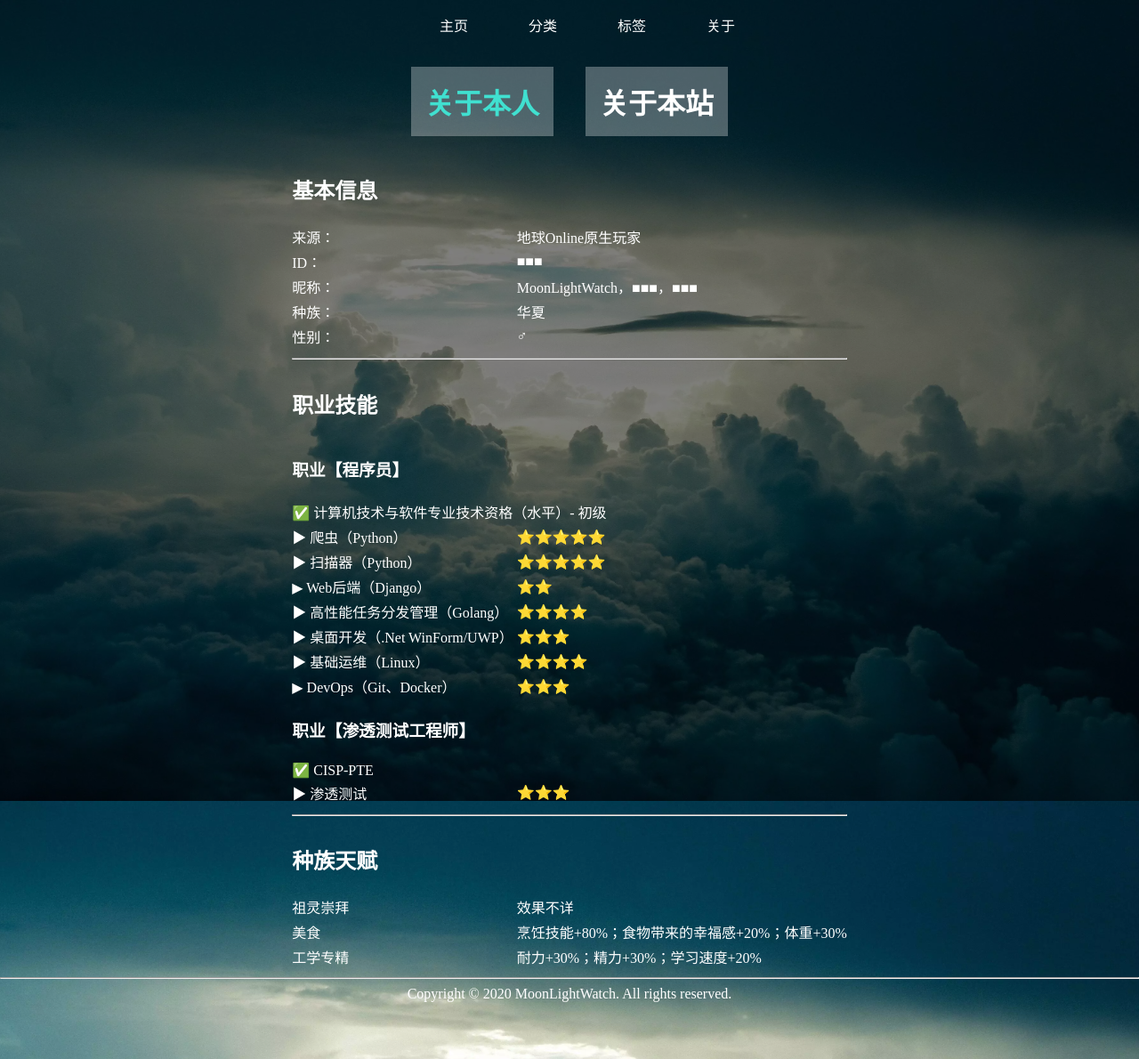
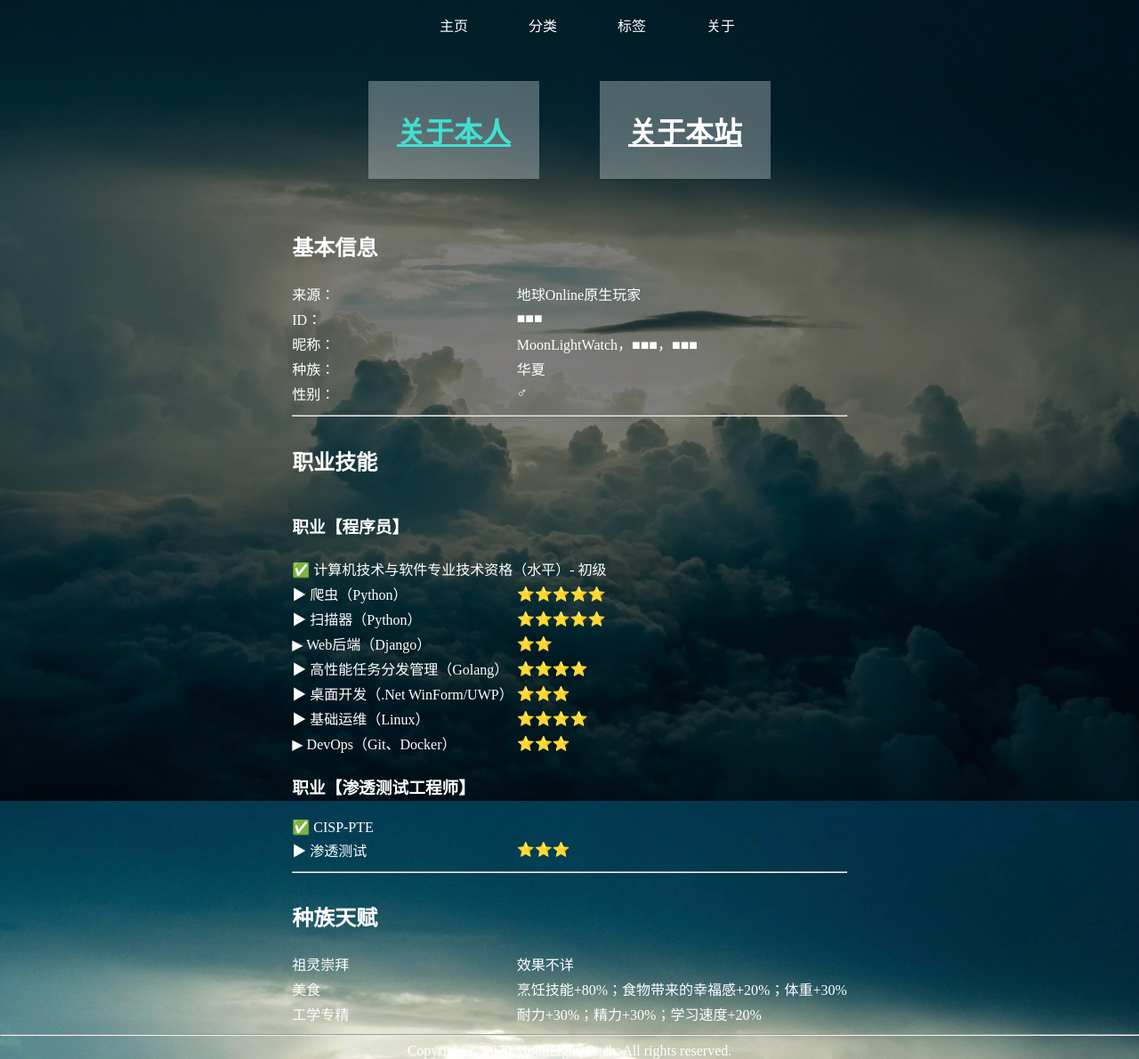
Before and after one commit to moonlightwatch/moonlightwatch.github.io, a Jekyll site: the page built from about.html, in a window 1280 px wide. Shown: the whole page at 89% size. Built offline with Jekyll 4.4.1, drawn with Linux system fonts in a browser that asks for light colours.

Commit message:
更新关于标题

```diff
--- a/assets/css/site.css
+++ b/assets/css/site.css
@@ -88,6 +88,7 @@ a:hover {
 .about-tab {
     background-color: rgba(255, 255, 255, 0.3);
     cursor: pointer;
-    margin: 16px;
-    padding: 16px;
+    margin: 32px;
+    padding: 32px;
+    text-decoration: underline;
 }
```
